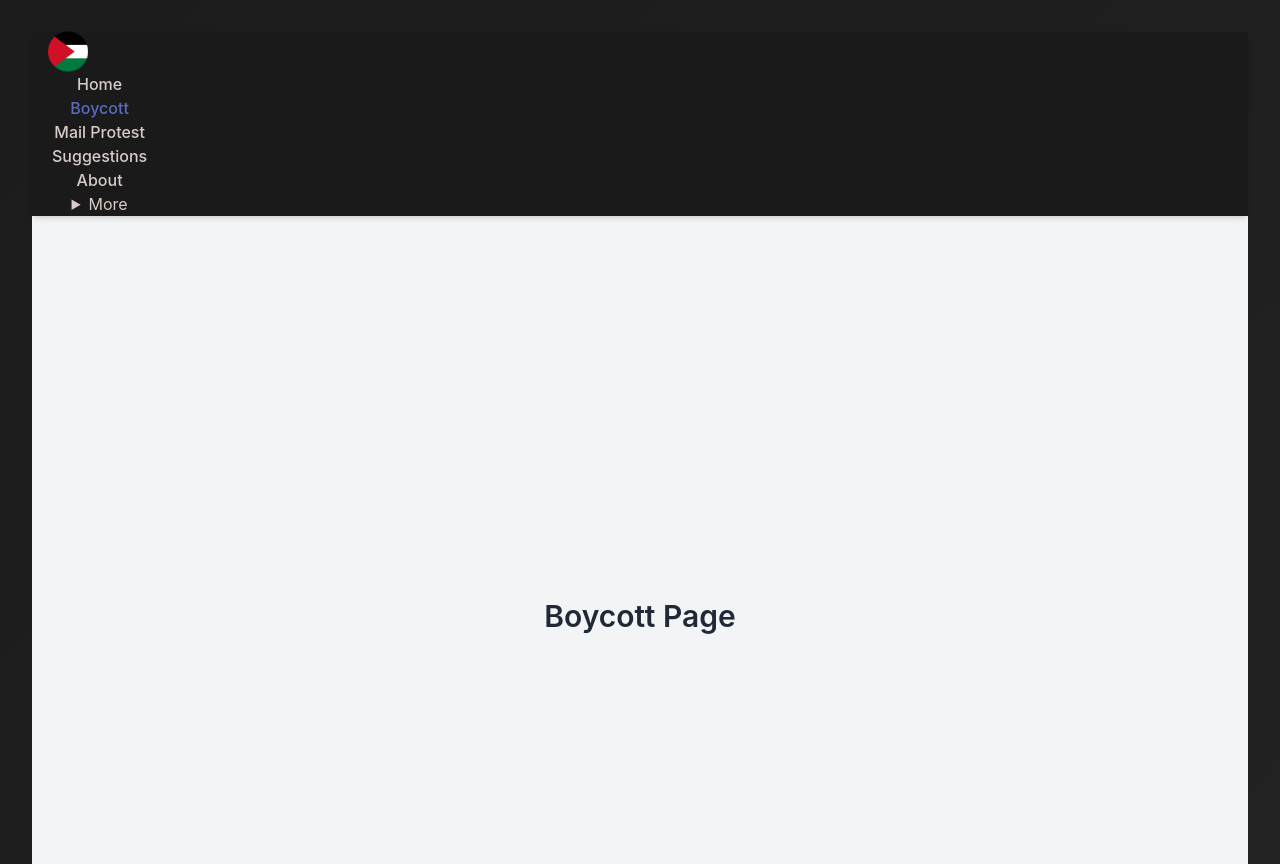
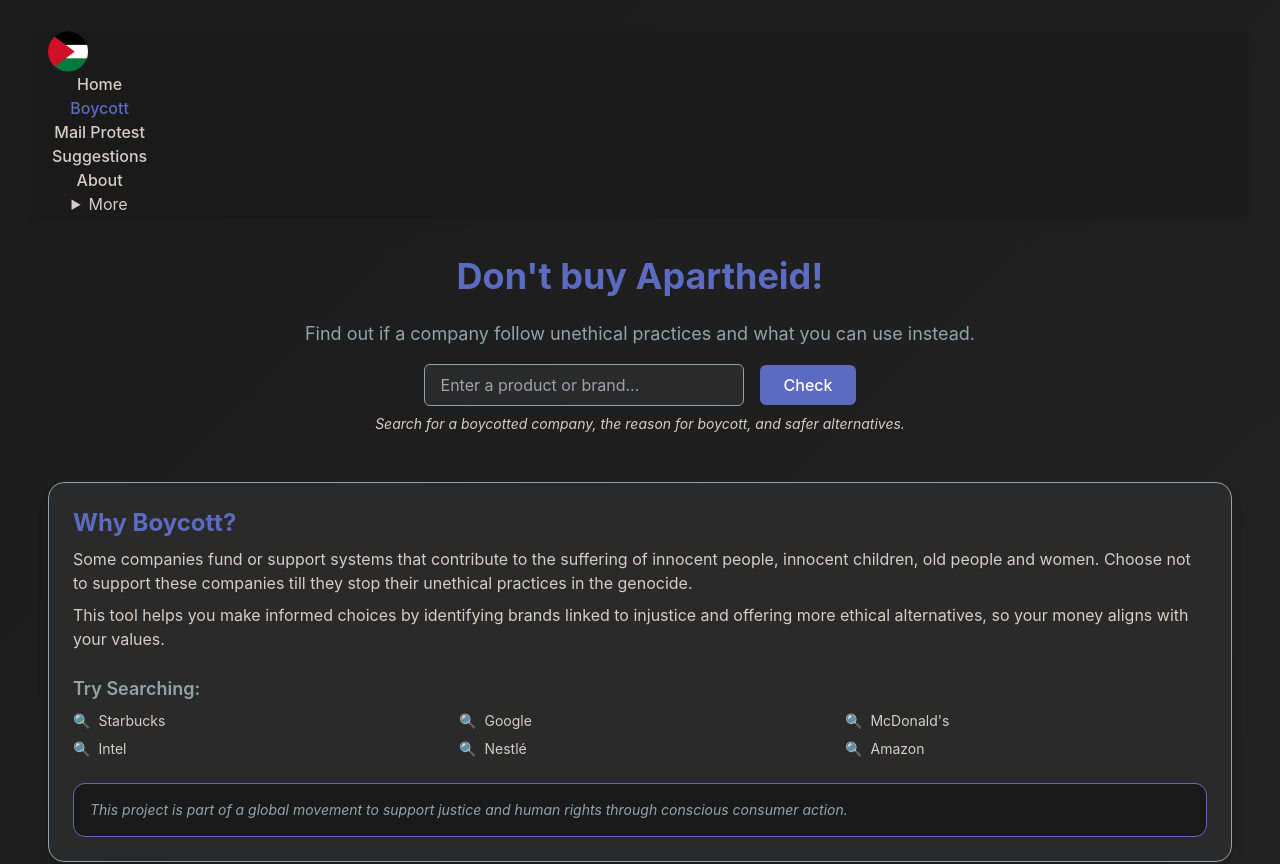
Before and after one commit to MohammadAdnanKhan/HumanityWithPalestine, a React (Vite) app: page /boycott in a window 1280 px wide. Shown: the top 864 px of the page. Built offline with nearby package versions, Linux system fonts and the light colour scheme.

Commit message:
The second main feature, Our API worked :)

```diff
--- a/src/components/Boycott/Boycott.jsx
+++ b/src/components/Boycott/Boycott.jsx
@@ -1,11 +1,178 @@
-import React from 'react'
+import { useState } from "react";
+import ReactMarkdown from "react-markdown";
 
-function Boycott() {
+const Boycott = () => {
+  const [query, setQuery] = useState("");
+  const [result, setResult] = useState(null);
+  const [loading, setLoading] = useState(false);
+  const [error, setError] = useState("");
+
+  const handleSubmit = async (e) => {
+    e.preventDefault();
+
+    if (!query.trim()) {
+      setError("Please enter a brand or product name.");
+      return;
+    }
+
+    setLoading(true);
+    setError("");
+    setResult(null);
+
+    try {
+      const response = await fetch("https://hackforpalestine.onrender.com/search", {
+        method: "POST",
+        headers: {
+          "Content-Type": "application/json",
+        },
+        body: JSON.stringify({ name: query.trim() }),
+      });
+
+      if (!response.ok) {
+        throw new Error(`Request failed with status ${response.status}`);
+      }
+
+      const data = await response.json();
+      setResult(data);
+    } catch (err) {
+      console.error("Fetch error:", err.message);
+      setError("Something went wrong. Please try again.");
+    } finally {
+      setLoading(false);
+    }
+  };
+
   return (
-    <div className="min-h-screen flex items-center justify-center bg-gray-100">
-      <h1 className="text-3xl font-semibold text-gray-800">Boycott Page</h1>
+    <div className="min-h-screen text-white px-4 py-10">
+      <div className="max-w-3xl mx-auto text-center">
+        <h1 className="text-3xl sm:text-4xl font-bold text-[#5C6BC0] mb-6">
+          Don't buy Apartheid!
+        </h1>
+
+        <p className="text-[#90A4AE] mb-4 text-base sm:text-lg">
+          Find out if a company follow unethical practices and what you can use instead.
+        </p>
+
+        <form
+          onSubmit={handleSubmit}
+          className="flex flex-col sm:flex-row gap-4 items-center justify-center mb-2"
+        >
+          <input
+            type="text"
+            value={query}
+            onChange={(e) => setQuery(e.target.value)}
+            placeholder="Enter a product or brand..."
+            className="w-full sm:w-80 px-4 py-2 rounded-md border border-[#90A4AE] bg-[#2A2A2A] text-white focus:outline-none focus:ring-2 focus:ring-[#5C6BC0]"
+            required
+          />
+          <button
+            type="submit"
+            className="bg-[#5C6BC0] hover:bg-[#7986CB] text-white px-6 py-2 rounded-md font-medium transition"
+          >
+            {loading ? "Checking..." : "Check"}
+          </button>
+        </form>
+
+        <p className="text-[#D7CCC8] text-sm italic mb-6">
+          Search for a boycotted company, the reason for boycott, and safer alternatives.
+        </p>
+
+        {error && <div className="text-red-400 font-medium mt-4">{error}</div>}
+
+        {result && (
+          <div className="mt-8">
+            {"result" in result ? (
+              <div className="bg-[#2A2A2A] border border-[#90A4AE] rounded-lg p-6 shadow-lg">
+                <p className="text-[#D7CCC8] text-lg">{result.result}</p>
+              </div>
+            ) : (
+              <div className="bg-[#2A2A2A] border border-[#90A4AE] rounded-lg p-6 shadow-lg space-y-4 text-left">
+                <div className="flex items-center gap-4">
+                  {result.data.logo_url && (
+                    <img
+                      src={result.data.logo_url}
+                      alt={result.data.name}
+                      className="h-12 w-12 object-contain"
+                    />
+                  )}
+                  <h2 className="text-2xl font-semibold text-[#5C6BC0]">
+                    {result.data.name}
+                  </h2>
+                </div>
+
+                <p className="text-sm text-[#90A4AE]">
+                  <strong>Status:</strong>{" "}
+                  <span className="capitalize text-red-400">
+                    {result.data.status}
+                  </span>
+                </p>
+
+                {result.data.description && (
+                  <div className="prose prose-invert text-sm text-[#D7CCC8] max-w-none">
+                    <ReactMarkdown>
+                      {result.data.description
+                        .replace(/\[\^.*?\]/g, "") // remove reference tags
+                        .replace(
+                          /(https?:\/\/[^\s]+)/g,
+                          (url) => `[${url}](${url})`
+                        )}
+                    </ReactMarkdown>
+                  </div>
+                )}
+
+                {result.data.alternatives_text && (
+                  <div>
+                    <h3 className="text-[#90A4AE] font-medium mb-1">
+                      Alternatives:
+                    </h3>
+                    <ul className="list-disc list-inside text-sm text-[#D7CCC8]">
+                      {result.data.alternatives_text
+                        .split("\n")
+                        .map((alt, index) => (
+                          <li key={index}>{alt}</li>
+                        ))}
+                    </ul>
+                  </div>
+                )}
+
+                <div className="text-xs text-[#90A4AE]">
+                  Category: {result.data.categories} | Countries:{" "}
+                  {result.data.countries}
+                </div>
+              </div>
+            )}
+          </div>
+        )}
+      </div>
+        {!result && !loading && (
+          <div className="mt-12 bg-[#2A2A2A] border border-[#90A4AE] rounded-2xl p-6 shadow-lg space-y-6 text-left">
+          <div>
+            <h2 className="text-2xl font-bold text-[#5C6BC0] mb-2">Why Boycott?</h2>
+              <p className="text-[#D7CCC8] text-sm sm:text-base leading-relaxed">
+                Some companies fund or support systems that contribute to the suffering of innocent people, innocent children, old people and women. Choose not to support these companies till they stop their unethical practices in the genocide.
+              </p>
+              <p className="text-[#D7CCC8] text-sm sm:text-base leading-relaxed mt-2">
+                This tool helps you make informed choices by identifying brands linked to injustice and offering more ethical alternatives, so your money aligns with your values.
+              </p>
+          </div>
+
+      <div>
+        <h3 className="text-lg font-semibold text-[#90A4AE] mb-2">Try Searching:</h3>
+        <ul className="grid grid-cols-2 sm:grid-cols-3 gap-x-6 gap-y-2 text-[#D7CCC8] text-sm list-none">
+          {["Starbucks", "Google", "McDonald's", "Intel", "Nestlé", "Amazon"].map((brand, idx) => (
+            <li key={idx} className="before:content-['🔍'] before:mr-2">{brand}</li>
+          ))}
+        </ul>
+      </div>
+
+      <div className="bg-[#1A1A1A] border border-[#5C6BC0] rounded-xl p-4 text-sm text-[#90A4AE] italic">
+        This project is part of a global movement to support justice and human rights through conscious consumer action.
+      </div>
     </div>
-  )
-}
+  )}
 
-export default Boycott
+    </div>
+  );
+};
+
+export default Boycott;
```
